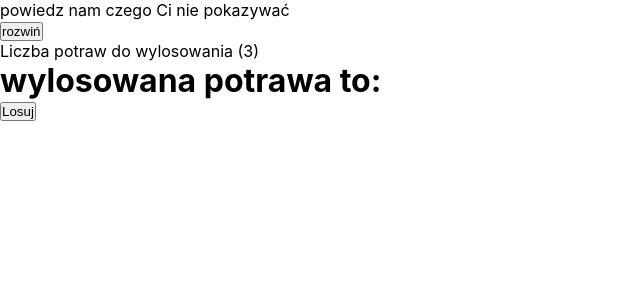
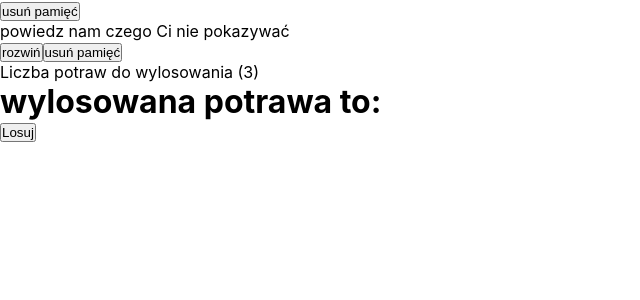
Before and after one commit to atrykp/what-s-for-dinner-react-app, a React (Create React App) app: page / in a window 1280 px wide. Shown: the top 300 px of the page, without its empty margins (0-640 px from the left). Built offline with nearby package versions, Linux system fonts and the light colour scheme.

Commit message:
remove use effect in FilterArr and add clear local storage btns

```diff
--- a/src/pages/App.js
+++ b/src/pages/App.js
@@ -123,8 +123,12 @@ function App() {
   const setUserStorage = (arr) => {
     localStorage.setItem("userDishes", JSON.stringify(arr));
   };
+  const reset = () => {
+    localStorage.removeItem("userDishes");
+  };
   return (
     <>
+      <button onClick={reset}>usuń pamięć</button>
       <p>powiedz nam czego Ci nie pokazywać</p>
       {fileterSection}
       {dishesCounter}
--- a/src/pages/FileterArr.js
+++ b/src/pages/FileterArr.js
@@ -1,55 +1,49 @@
-import React, { useEffect, useState } from "react";
+import React, { useState } from "react";
 import Filter from "../components/Filter";
 
-const FileterArr = ({ allDishes, updateUserDishes }) => {
-  console.log("jestem w filter");
+const FileterArr = ({ allDishes, updateUserDishes, userDishes }) => {
   const [filterSection, setFilterSection] = useState(false);
   const [filterName, setFilterName] = useState("");
   const [filters, setFileter] = useState(
     JSON.parse(localStorage.getItem("filterArr")) || []
   );
-  const [customedArr, setCustomedArr] = useState("");
-  console.log(filters);
-  console.log(customedArr);
 
   const showFilterArr = () => {
     setFilterSection((prevValue) => !prevValue);
   };
 
-  useEffect(() => {
-    filters.forEach((element) => handleChange(element));
-  }, [filters]);
-
-  const handleChange = (element) => {
+  const filterDishes = (element) => {
     const checked = element.active;
     const value = element.name;
     if (checked) {
-      let arr = customedArr ? [...customedArr] : [...allDishes];
+      let arr = userDishes ? [...userDishes] : [...allDishes];
       let newArr = arr.filter(
-        (element) => !element.skladniki.find((elem) => elem.name === value)
+        (item) => !item.skladniki.find((elem) => elem.name === value)
       );
-      setCustomedArr(newArr);
       updateUserDishes(newArr);
-    } else {
+    } else if (!checked) {
       let arr = [...allDishes];
       let dish = arr.filter((element) =>
         element.skladniki.find((elem) => elem.name === value)
       );
-      setCustomedArr([...dish, ...customedArr]);
-      updateUserDishes([...dish, ...customedArr]);
+      let userArr = [...userDishes];
+      updateUserDishes([...dish, ...userArr]);
     }
   };
+
   const changeFilterActivity = (id) => {
     let filtersArr = [...filters];
     const elementId = filtersArr.findIndex((elem) => elem.id === id);
     filtersArr[elementId].active = !filtersArr[elementId].active;
-    handleChange(filtersArr[elementId]);
+    filterDishes(filtersArr[elementId]);
     setFileter(filtersArr);
     setFilterStorage(filtersArr);
   };
+
   const setFilterStorage = (arr) => {
     localStorage.setItem("filterArr", JSON.stringify(arr));
   };
+
   const addNewFilter = (e) => {
     e.preventDefault();
     const newFilter = {
@@ -57,19 +51,20 @@ const FileterArr = ({ allDishes, updateUserDishes }) => {
       active: true,
       id: Math.floor(Math.random() * 123),
     };
-    handleChange(newFilter);
+    filterDishes(newFilter);
     const allFilters = [newFilter, ...filters];
     setFileter(allFilters);
     setFilterStorage(allFilters);
     setFilterName("");
   };
+
   const removeFilter = (id) => {
     let filtersArr = [...filters];
     const elementId = filtersArr.findIndex((elem) => elem.id === id);
     const element = filtersArr[elementId];
     if (element.active) {
       element.active = false;
-      handleChange(element);
+      filterDishes(element);
     }
     filtersArr.splice(elementId, 1);
     setFileter(filtersArr);
@@ -99,11 +94,15 @@ const FileterArr = ({ allDishes, updateUserDishes }) => {
       key={element.id}
     />
   ));
+  const reset = () => {
+    localStorage.removeItem("filterArr");
+  };
   return (
     <>
       <button onClick={showFilterArr}>
         {filterSection ? "ukryj" : "rozwiń"}
       </button>
+      <button onClick={reset}>usuń pamięć</button>
       {filterForm}
       {filterSection && filterArr}
     </>
```
Also changed, not shown: 2 other files (tests, documents, lock files or other folders).
